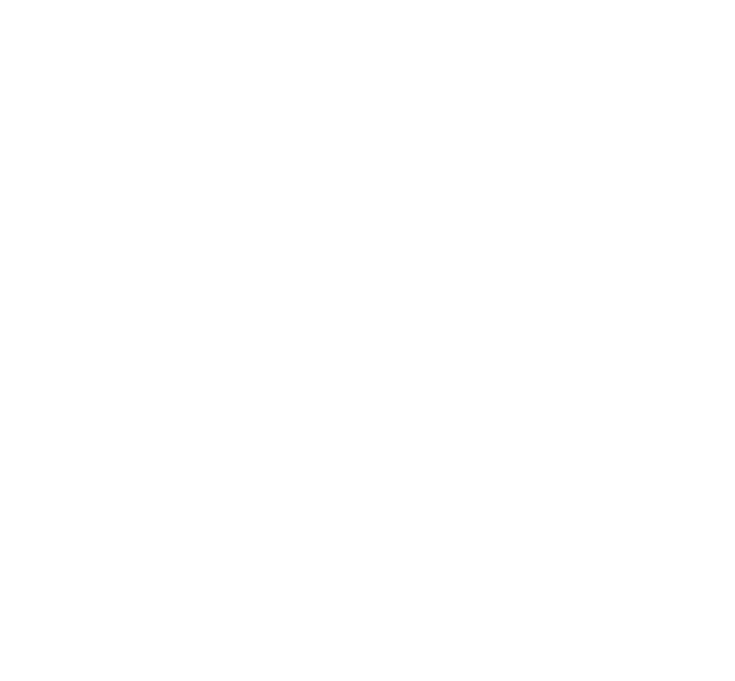
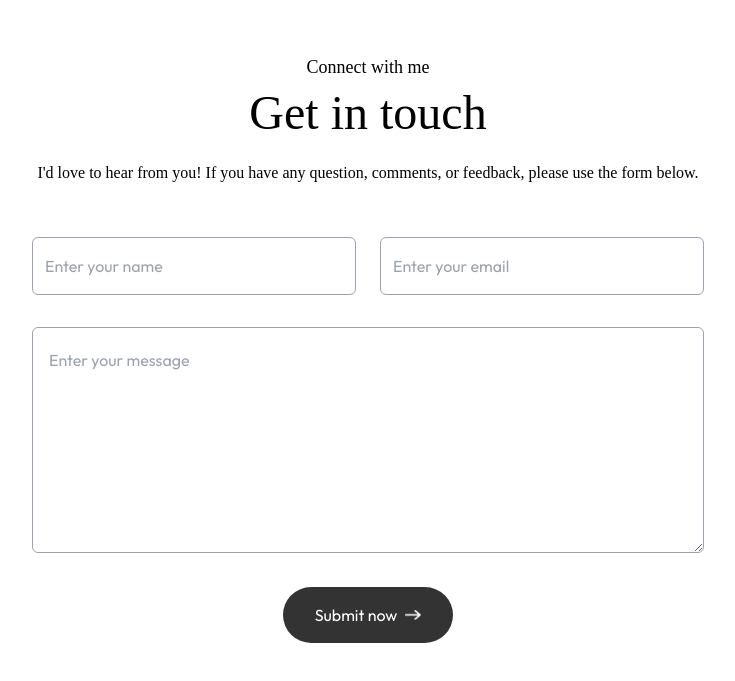
Before and after one commit to nattancode07/Meu-Portifolio, a Next.js app: page / in a window 1280 px wide. Shown: the part 2960-3641 px from the top of the page, without its empty margins (272-1007 px from the left). Before the commit the page ends 2973 px from the top, so only its background shows below. Built offline with nearby package versions, Linux system fonts and the light colour scheme; a web font is replaced by a local one.

Commit message:
commit 15/04

```diff
--- /dev/null
+++ b/app/components/Contact.jsx
@@ -0,0 +1,98 @@
+import React, { useState } from "react";
+import Image from "next/image";
+import { assets } from "@/assets/assets";
+
+const Contact = () => {
+  const [result, setResult] = useState("");
+
+  const onSubmit = async (event) => {
+    event.preventDefault();
+    setResult("Sending....");
+    const formData = new FormData(event.target);
+
+    formData.append("access_key", "43eeab98-91f8-4c2a-b1e4-65fb09f6f137");
+
+    const response = await fetch("https://api.web3forms.com/submit", {
+      method: "POST",
+      body: formData,
+    });
+
+    const data = await response.json();
+
+    if (data.success) {
+      setResult("Form Submitted Successfully");
+      event.target.reset();
+    } else {
+      console.log("Error", data);
+      setResult(data.message);
+    }
+  };
+  return (
+    <div
+      id="contact"
+      className="w-full px-[12%] py-10 scroll-mt-20 bg-footer-bg
+ bg-no-repeat bg-center bg-[length:90%_auto]"
+    >
+      <h4 className="text-center mb-2 text-lg font-Ovo">Connect with me</h4>
+      <h2 className="text-center text-5xl font-Ovo">Get in touch</h2>
+      <p className="text-center max-w-2xl mx-auto mt-5 mb-12 font-Ovo">
+        I'd love to hear from you! If you have any question, comments, or
+        feedback, please use the form below.
+      </p>
+
+      <form onSubmit={onSubmit} className="max-w-2xl mx-auto">
+        <input
+          type="hidden"
+          name="access_key"
+          value="43eeab98-91f8-4c2a-b1e4-65fb09f6f137"
+        />
+        <input type="hidden" name="_subject" value="Nova mensagem do site!" />
+        <input type="hidden" name="_template" value="table" />
+
+        <div className="grid grid-cols-auto gap-6 mt-10 mb-8">
+          <input
+            type="text"
+            placeholder="Enter your name"
+            required
+            className="flex-1 p-3 outline-none border-[0.5px] border-gray-400 rounded-md bg-white"
+            name="name"
+          />
+          <input
+            type="email"
+            placeholder="Enter your email"
+            required
+            className="flex-1 p-3 outline-none border-[0.5px] border-gray-400 rounded-md bg-white"
+            name="email"
+          />
+          <input
+            type="text"
+            name="honeypot"
+            style={{ display: "none" }}
+            tabIndex="-1"
+            autoComplete="off"
+          />
+        </div>
+
+        <textarea
+          rows="6"
+          placeholder="Enter your message"
+          required
+          className="w-full p-4 outline-none border-[0.5px] border-gray-400 rounded-md bg-white mb-6"
+          name="message"
+        ></textarea>
+
+        <button
+          type="submit"
+          className="py-3 px-8 w-max flex items-center justify-between gap-2 bg-black/80 text-white rounded-full mx-auto hover:bg-black duration-500"
+        >
+          Submit now{" "}
+          <Image src={assets.right_arrow_white} alt="" className="w-4" />
+        </button>
+
+        <p className="mt-4">{result}</p>
+      </form>
+    </div>
+  );
+};
+
+export default Contact;
--- a/app/components/Work.jsx
+++ b/app/components/Work.jsx
@@ -19,7 +19,7 @@
                 <h2 className='font-semibold'>{project.title}</h2>
                 <p className='text-sm text-gray-700'>{project.description}</p>
               </div>
-              <div className='border rounded-full border-black w-9 aspect-square flex items-center justify-center shadow-[2px_2px_0_#000] group-hover:bg-lime-30 transition'>
+              <div className='border rounded-full border-black w-9 aspect-square flex items-center justify-center shadow-[2px_2px_0_#000] group-hover:bg-lime-300 transition'>
                 <Image src={assets.send_icon} alt='send icon' className='w-5' />
               </div>
             </div>
--- a/app/page.js
+++ b/app/page.js
@@ -5,6 +5,7 @@
 import About from './components/About';
 import Services from './components/Services';
 import Work from './components/Work';
+import Contact from './components/Contact';
 
 export default function Home() {
   return (
@@ -14,6 +15,7 @@
     <About/>
     <Services/>
     <Work/>
+    <Contact/>
     </>
   );
 }
--- a/tailwind.config.js
+++ b/tailwind.config.js
@@ -22,6 +22,13 @@
       },
       gridTemplateColumns: {
         'auto': 'repeat(auto-fit, minmax(200px, 1fr))'
+      },
+      theme: {
+        extend: {
+          backgroundImage: {
+            'footer-bg': "url('/footer-bg-color.png')",
+          }
+        }
       }
     },
   },
```
